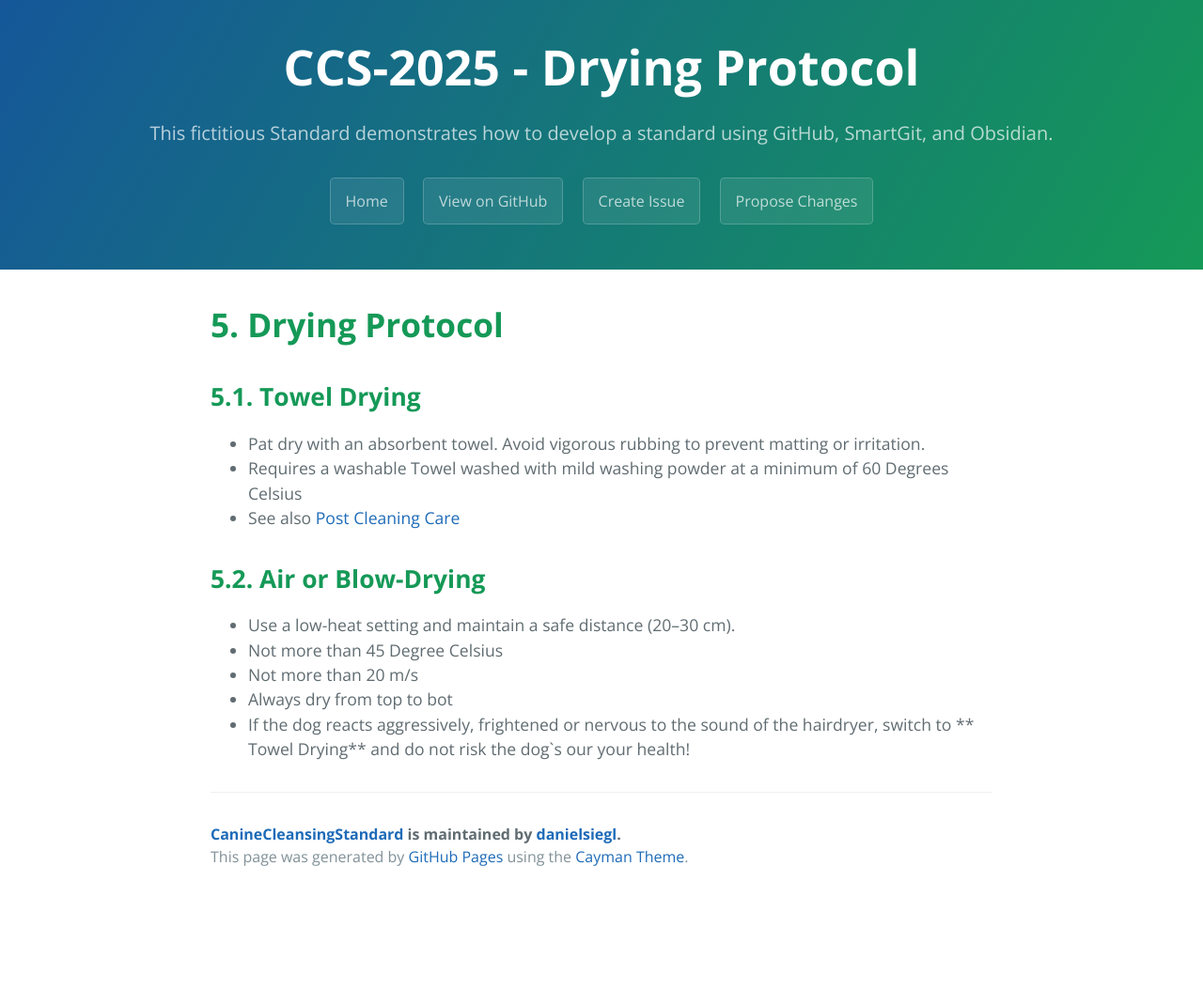
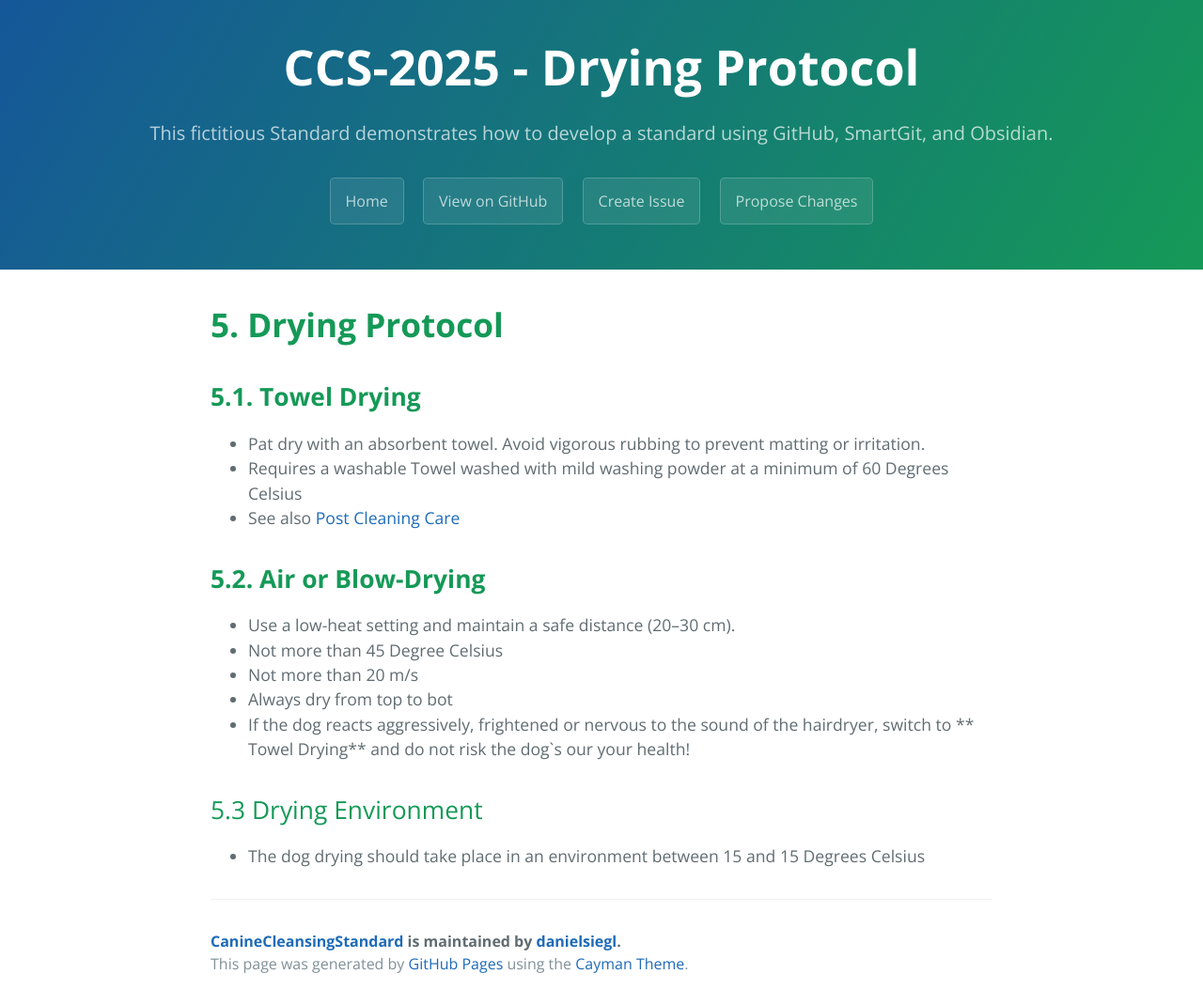
Before and after one commit to danielsiegl/CanineCleansingStandard, a Jekyll site: the page built from 05_Drying_Protocol.md, in a window 1280 px wide. Shown: the whole page at 94% size. Built offline with Jekyll 4.4.1, drawn with Linux system fonts in a browser that asks for light colours; our own code applies the rules of GitHub Pages for plain Markdown files; before the commit the page ends 956 px from its top, so only the background shows below that.

Commit message:
Update 05_Drying_Protocol.md (#22)

```diff
--- a/05_Drying_Protocol.md
+++ b/05_Drying_Protocol.md
@@ -14,3 +14,6 @@ title: CCS-2025 - Drying Protocol
 - Not more than 20 m/s
 - Always dry from top to bot
 - If the dog reacts aggressively, frightened or nervous to the sound of the hairdryer, switch to ** Towel Drying** and do not risk the dog`s our your health!
+
+## 5.3 Drying Environment
+- The dog drying should take place in an environment between 15 and 15 Degrees Celsius
```
